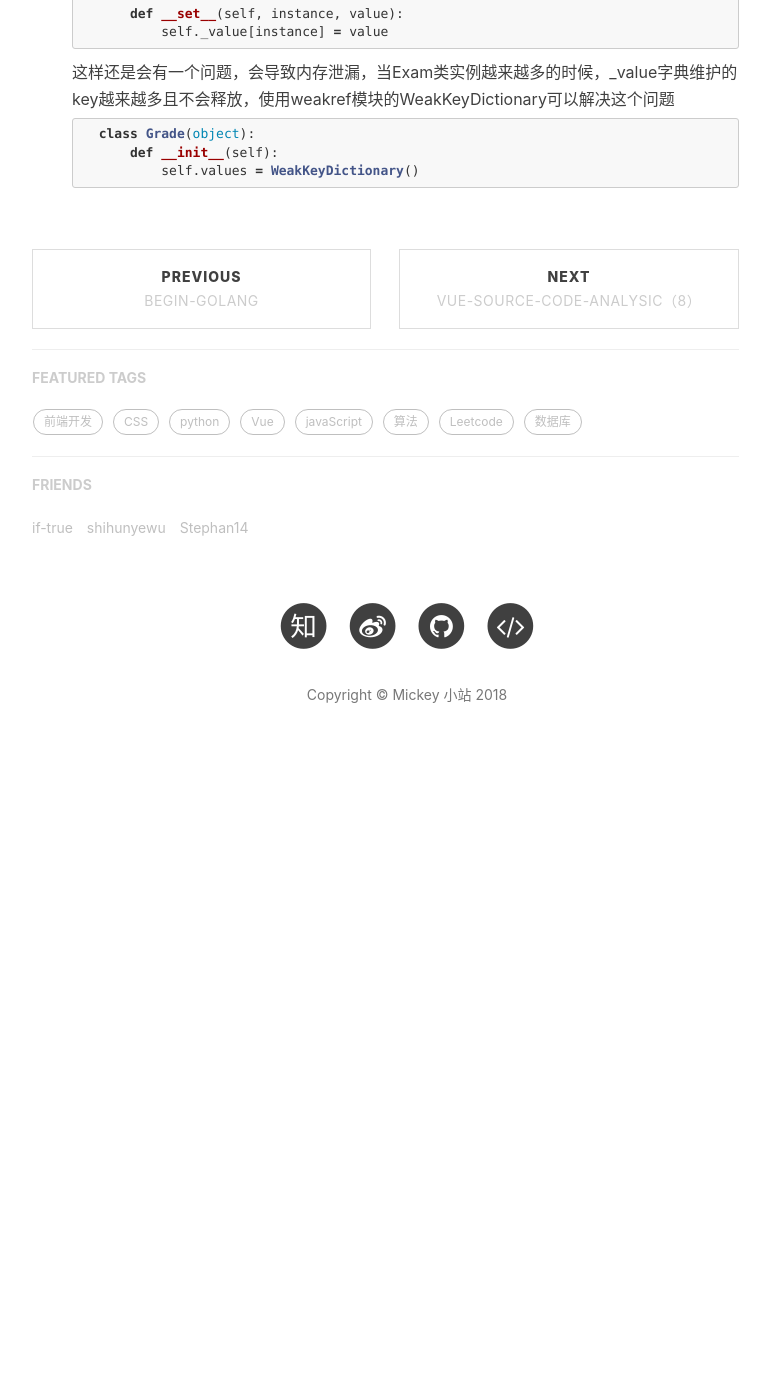
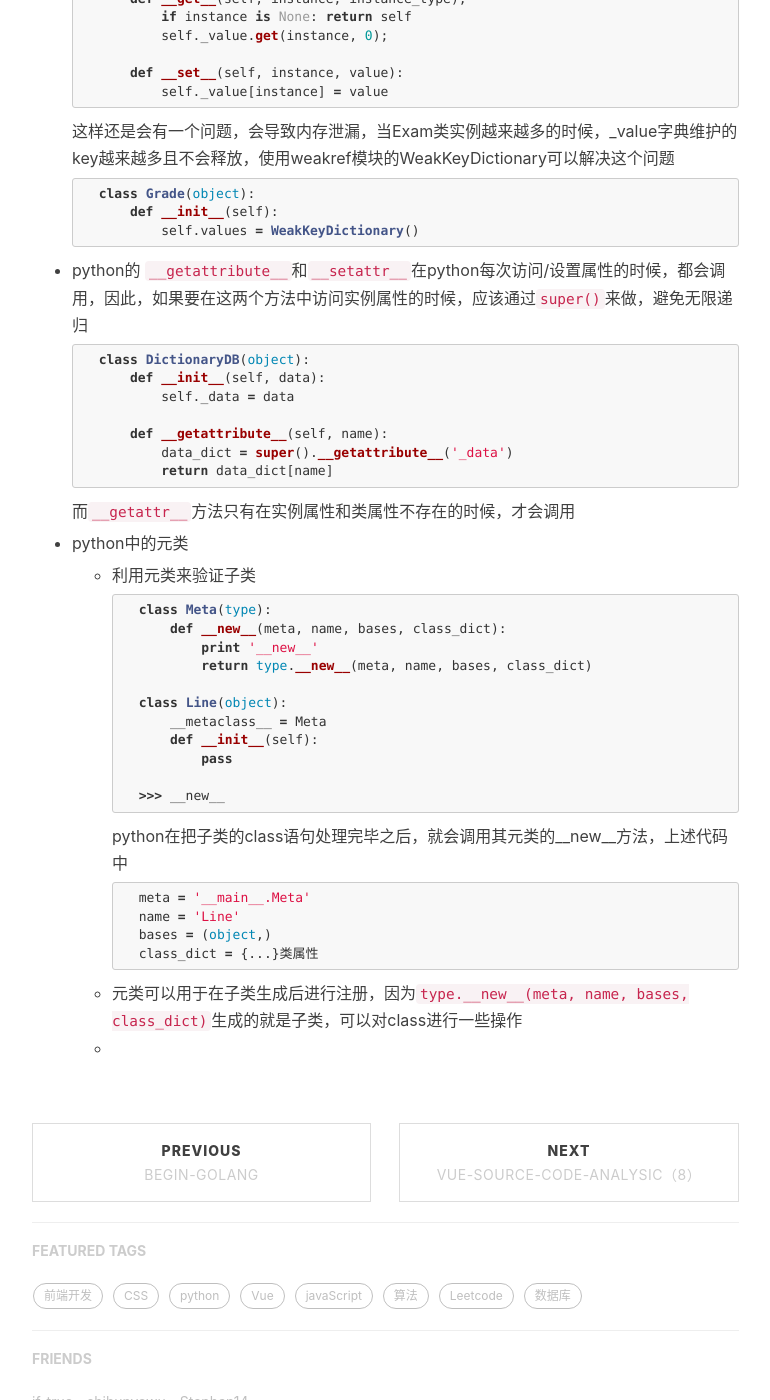
Before and after one commit to mickey0524/mickey0524.github.io, a Jekyll site: the page built from _posts/2018-07-19-effective-python.md, in a window 1280 px wide and 1400 px high, scrolled down 5151 px. Shown: the whole window, without its empty margins (233-1003 px from the left). Built offline with Jekyll 4.4.1, drawn with Linux system fonts in a browser that asks for light colours; nearby versions of some CDN libraries; comment, search, counter and statistics services are not loaded; before the commit the page ends 5923 px from its top, so only the background shows below that; some of the changed text lies outside the part shown.

Commit message:
feat(python): add python

````diff
--- a/_posts/2018-07-19-effective-python.md
+++ b/_posts/2018-07-19-effective-python.md
@@ -263,6 +263,8 @@ tags:
 	Exam.__dict__['writing_grade'].__get__(exam, Exam)
 	```
 
+	之所以会有这样的转译，关键在于object类的`__getattribute__`方法，简单来说，如果实例对应的属性，那么Python就会转向Exam类
+
 	这样处理的时候，还有一个问题，类属性在只会在初始的时候实例化一次，这样Exam类的实例都会共用一个数值，可以按如下方式更改，用instance做key存不同的value
 
 	```python
@@ -285,3 +287,47 @@ tags:
 		def __init__(self):
 			self.values = WeakKeyDictionary()
 	```
+
+* python的	`__getattribute__`和`__setattr__`在python每次访问/设置属性的时候，都会调用，因此，如果要在这两个方法中访问实例属性的时候，应该通过`super()`来做，避免无限递归
+
+	```python
+	class DictionaryDB(object):
+		def __init__(self, data):
+			self._data = data
+
+		def __getattribute__(self, name):
+			data_dict = super().__getattribute__('_data')
+			return data_dict[name]
+	```
+
+	而`__getattr__`方法只有在实例属性和类属性不存在的时候，才会调用
+
+* python中的元类
+
+	* 利用元类来验证子类
+
+		```python
+		class Meta(type):
+			def __new__(meta, name, bases, class_dict):
+				print '__new__'
+				return type.__new__(meta, name, bases, class_dict)
+
+		class Line(object):
+			__metaclass__ = Meta
+			def __init__(self):
+				pass
+
+		>>> __new__
+		```
+
+		python在把子类的class语句处理完毕之后，就会调用其元类的__new__方法，上述代码中
+
+		```python
+		meta = '__main__.Meta'
+		name = 'Line'
+		bases = (object,)
+		class_dict = {...}类属性
+		```
+
+	* 元类可以用于在子类生成后进行注册，因为`type.__new__(meta, name, bases, class_dict)`生成的就是子类，可以对class进行一些操作
+	*
````
